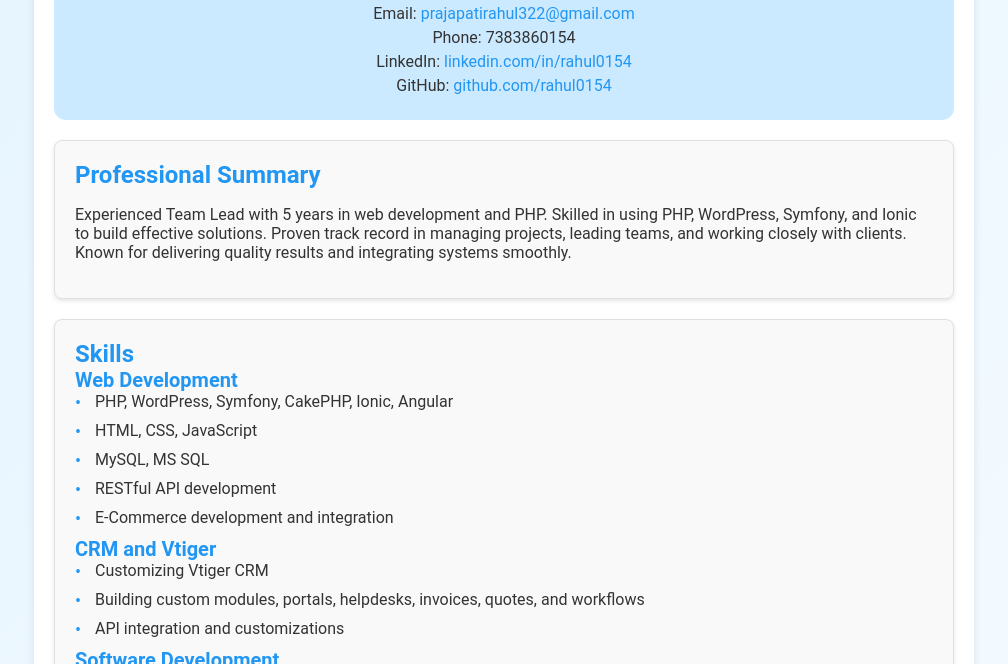
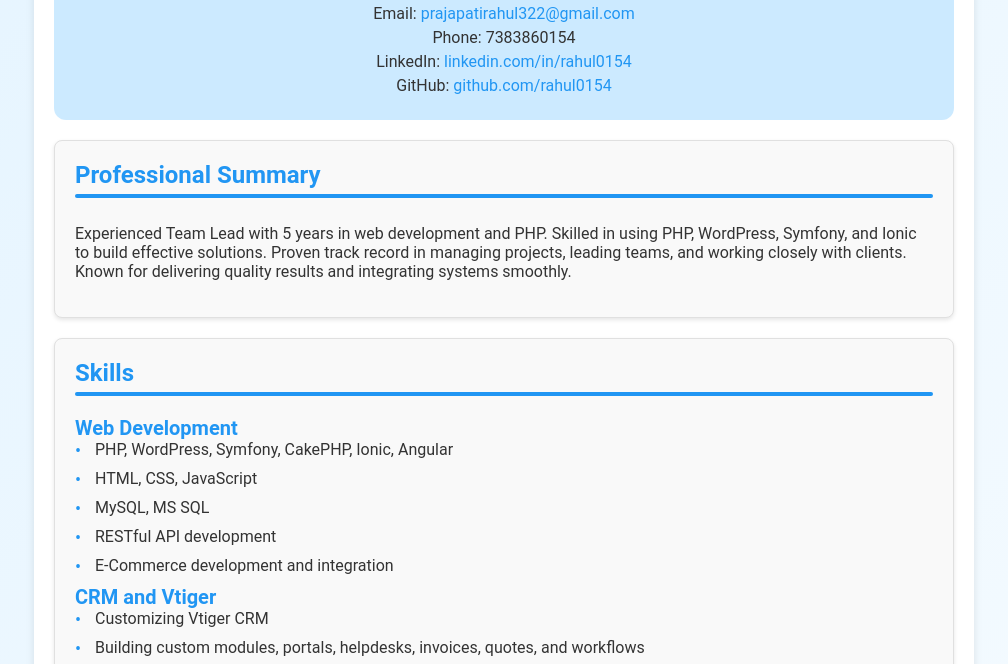
Before and after one commit to rahul0154/rprajapati, a plain HTML site: page Indexnew.html in a window 1280 px wide. Shown: the part 123-787 px from the top of the page, without its empty margins (136-1144 px from the left). Drawn offline with Linux system fonts and the light colour scheme.

Commit message:
Update Indexnew.html

```diff
--- a/Indexnew.html
+++ b/Indexnew.html
@@ -58,6 +58,20 @@
         h3 {
             font-size: 20px;
         }
+        .section-title {
+            position: relative;
+            padding-bottom: 10px;
+            margin-bottom: 10px;
+        }
+        .section-title::after {
+            content: '';
+            display: block;
+            height: 4px;
+            background: #2196F3;
+            border-radius: 2px;
+            margin-top: 5px;
+            width: 100%;
+        }
         ul {
             list-style: none;
             padding: 0;
@@ -115,12 +129,12 @@
         </header>
 
         <section class="card">
-            <h2>Professional Summary</h2>
+            <h2 class="section-title">Professional Summary</h2>
             <p>Experienced Team Lead with 5 years in web development and PHP. Skilled in using PHP, WordPress, Symfony, and Ionic to build effective solutions. Proven track record in managing projects, leading teams, and working closely with clients. Known for delivering quality results and integrating systems smoothly.</p>
         </section>
 
         <section class="card">
-            <h2>Skills</h2>
+            <h2 class="section-title">Skills</h2>
             <div class="skills">
                 <h3>Web Development</h3>
                 <ul>
@@ -163,7 +177,7 @@
         </section>
 
         <section class="card">
-            <h2>Professional Experience</h2>
+            <h2 class="section-title">Professional Experience</h2>
             <h3>BrainStream Technolabs PVT LTD, Ahmedabad, Gujarat</h3>
             <p><strong>Team Lead</strong> (01 Jun 2019 - Present)</p>
             <ul class="experience">
@@ -181,14 +195,14 @@
         </section>
 
         <section class="card">
-            <h2>Education</h2>
+            <h2 class="section-title">Education</h2>
             <p><strong>Bachelor of Information Technology (BE)</strong><br>
             Gujarat Technological University, Ahmedabad<br>
             Graduated April 2019</p>
         </section>
 
         <section class="card">
-            <h2>Awards</h2>
+            <h2 class="section-title">Awards</h2>
             <ul class="awards">
                 <li>Extra Mile Award, 2024</li>
                 <li>Excellence Award, 2023</li>
```
